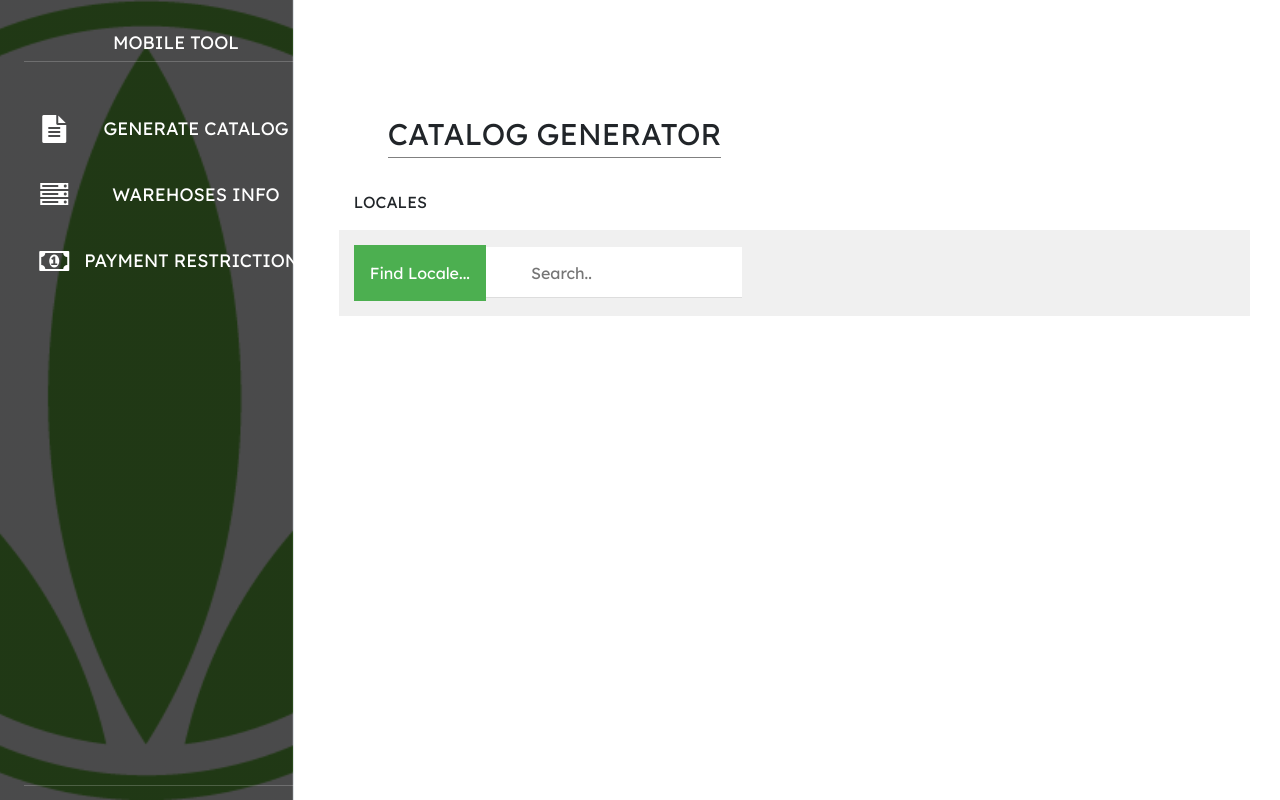
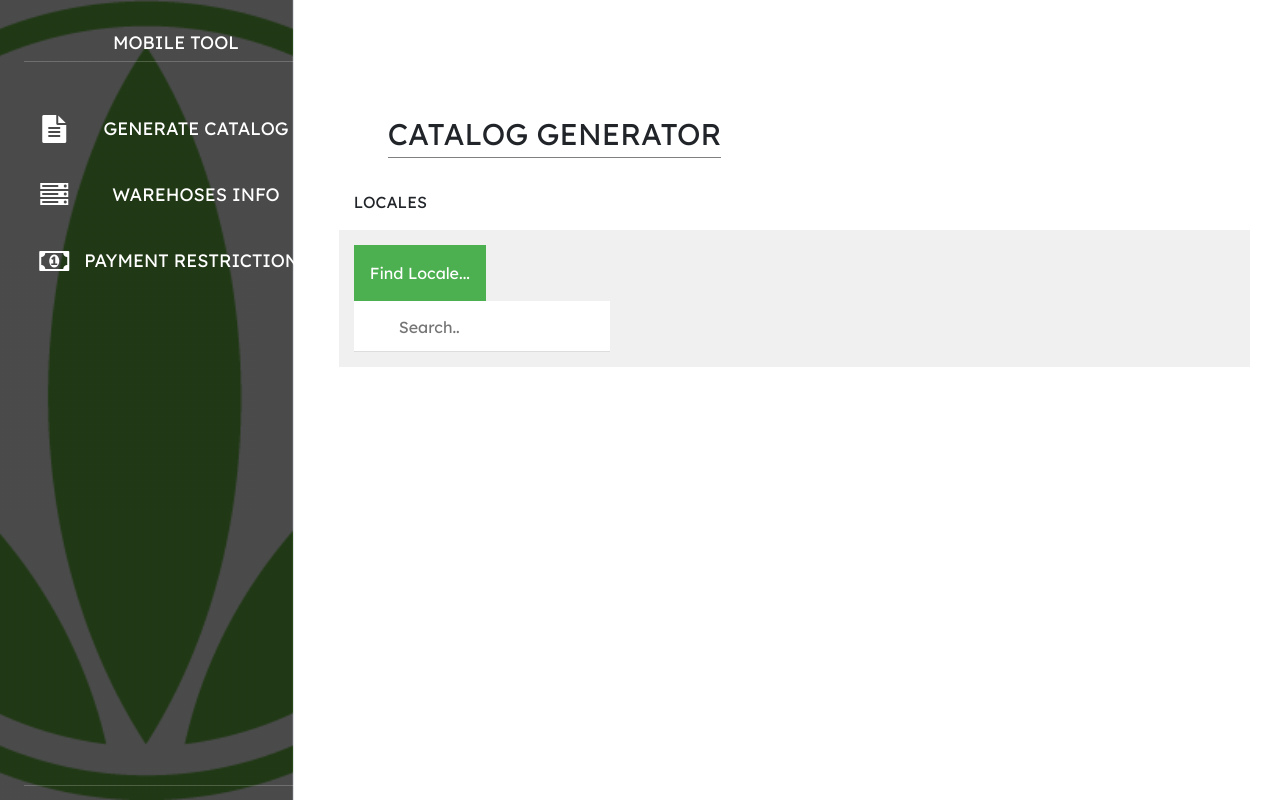
Before and after one commit to JosueZavala/React_pininos2, a React (Create React App) app in the folder shop.mobile-ordering.front/: page / in a window 1280 px wide. Built offline with nearby package versions, Linux system fonts and the light colour scheme.

Commit message:
Adding Message to Search input component, Adding notFoundMessage to Catolog generator state

```diff
--- a/shop.mobile-ordering.front/src/Styles/SearchImput.css
+++ b/shop.mobile-ordering.front/src/Styles/SearchImput.css
@@ -5,6 +5,15 @@
   font-size: 16px;
   border: none;
   cursor: pointer;
+}
+
+.input-container{
+
+}
+
+.mesage-container{
+  text-align: center;
+  font-size: 24px;
 }
 
 .dropbtn:hover, .dropbtn:focus {
--- a/shop.mobile-ordering.front/src/components/CatalogGenerator.js
+++ b/shop.mobile-ordering.front/src/components/CatalogGenerator.js
@@ -32,12 +32,12 @@ class CatalogGenerator extends React.Component{
         }
       ],
       arrayCards: [],
-      displayContainer: 'none'
+      displayContainer: 'none',
+      notFoundMessage: ''
     }
   }
 
   RenderLocaleCards(searchValue) {
-    console.log(searchValue);
     const itemsArray = [];
     const countriesJson = this.state.countries;
     const searchValueUpperCase = searchValue.toUpperCase();
@@ -58,15 +58,17 @@ class CatalogGenerator extends React.Component{
   }
 
   UpdateSetState(itemsArray, searchValue){
-      if (searchValue !== '') {
+      if (searchValue !== '' && itemsArray.length > 0) {
        this.setState({
          arrayCards: itemsArray,
-         displayContainer: ''
+         displayContainer: '',
+         notFoundMessage: '',
        });
      }else {
        this.setState({
          arrayCards: [],
-         displayContainer: 'none'
+         displayContainer: 'none',
+         notFoundMessage: 'Any country or Locale found with: ' + searchValue,
        });
      }
   }
@@ -93,14 +95,13 @@ class CatalogGenerator extends React.Component{
              <div className="col-sm dropDown-container">
                 <SearchInput
                   FunctionOnChange =  {this.RenderLocaleCards}
+                  Message = {this.state.notFoundMessage}
                 />
                 <div
                   className="row card-Locales-container"
-                  style={{
-                        display: `${this.state.displayContainer}`
-                  }}
-                >
-                      {this.state.arrayCards}
+                  style={{ display: `${this.state.displayContainer}`}}
+                  >
+                  {this.state.arrayCards}
                 </div>
              </div>
           </div>
--- a/shop.mobile-ordering.front/src/components/SearchInput.js
+++ b/shop.mobile-ordering.front/src/components/SearchInput.js
@@ -6,7 +6,8 @@ class SearchInput extends React.Component{
     super(props);
 
     this.state = {
-      inputValue: ''
+      inputValue: '',
+      Message: ''
     }
 
   }
@@ -14,7 +15,8 @@ class SearchInput extends React.Component{
   updateInputValue(evt) {
       const eventValue = evt.target.value;
       this.setState({
-        inputValue: eventValue
+        inputValue: eventValue,
+        Message: this.props.Message,
       });
       this.props.FunctionOnChange(eventValue)
     }
@@ -23,9 +25,8 @@ class SearchInput extends React.Component{
 
 render (){
       return (
-        <div className="App">
-          <header className="App-header">
-            <div className="dropdown">
+        <div className="row SearchInput">
+            <div className="col-5 input-container">
                 <button className="dropbtn">Find Locale...</button>
                 <input
                    type="text"
@@ -37,8 +38,8 @@ render (){
                    value={this.state.inputValue}
                    onChange={evt => this.updateInputValue(evt)}
                  ></input>
-              </div>
-          </header>
+            </div>
+            <div className="col-7 mesage-container">{this.props.Message}</div>
         </div>
 
       );
```
